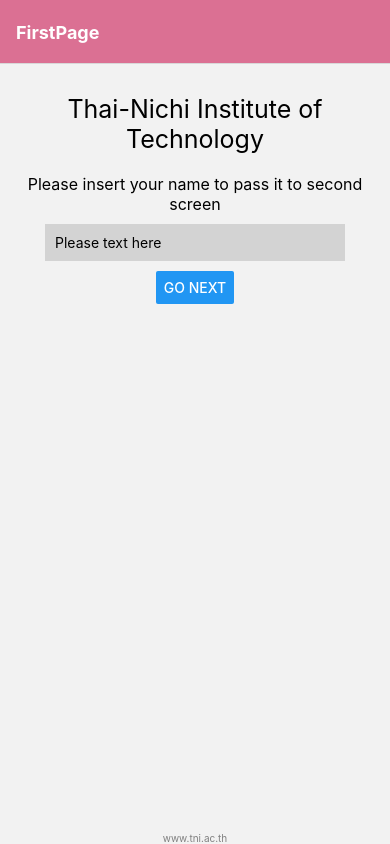
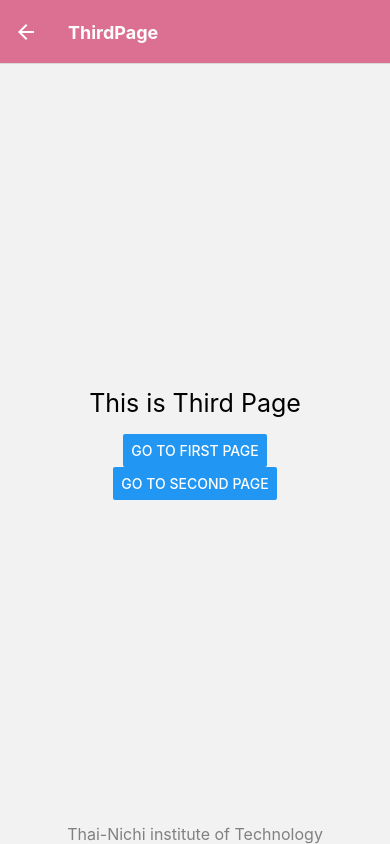
Before and after one commit to TeGun13/1913110316_ReactNative, a React Native app: screen /ThirdPage in a window 390 px wide. Built offline with nearby package versions, Linux system fonts and the light colour scheme.

Commit message:
Practice6_Recap_Stack

```diff
--- a/App.js
+++ b/App.js
@@ -8,8 +8,13 @@
 // import HomePost from "./screens/HomePost";
 // import CreatePost from "./screens/CreatePost";
 
-import FirstPage from "./screens/FirstPage";
-import SecondPage from "./screens/SecondPage";
+// import FirstPage from "./screens/FirstPage";
+// import SecondPage from "./screens/SecondPage";
+
+import FirstPage from "./pages/FirstPage";
+import SecondPage from "./pages/SecondPage";
+import ThirdPage from "./pages/ThirdPage";
+
 // function HomeScreen({ navigation }) {
 //   return (
 //     <View style={{ flex: 1, alignItems: "center", justifyContent: "center" }}>
@@ -55,6 +60,7 @@
 
         <Stack.Screen name="FirstPage" component={FirstPage}></Stack.Screen>
         <Stack.Screen name="SecondPage" component={SecondPage}></Stack.Screen>
+        <Stack.Screen name="ThirdPage" component={ThirdPage}></Stack.Screen>
       </Stack.Navigator>
     </NavigationContainer>
   );
--- a/components/styles.js
+++ b/components/styles.js
@@ -1,4 +1,4 @@
-import { StyleSheet, Text, View } from "react-native";
+import { StyleSheet } from "react-native";
 
 const styles = StyleSheet.create({
   container: {
@@ -6,13 +6,15 @@
     justifyContent: "center",
     alignItems: "center",
   },
-  title: {
-    fontSize: 20,
-    fontWeight: "bold",
+  textTopStyle: {
+    fontSize: 25,
+    textAlign: "center",
+    marginBottom: 16,
   },
-  warning: {
-    fontSize: 15,
-    color: "red",
+  textBottomSytel: {
+    fontSize: 16,
+    textAlign: "center",
+    color: "gray",
   },
 });
 
--- /dev/null
+++ b/pages/FirstPage.js
@@ -0,0 +1,34 @@
+import { StyleSheet, Text, View, SafeAreaView, Button } from "react-native";
+import React from "react";
+import styles1 from "../components/styles";
+
+const FirstPage = ({ navigation }) => {
+  return (
+    <SafeAreaView style={{ flex: 1 }}>
+      <View style={styles1.container}>
+        <View>
+          <Text style={styles1.textTopStyle}>This is the First Page</Text>
+        </View>
+
+        <Button
+          title="Go to Second page"
+          onPress={() => navigation.navigate("SecondPage")}
+        />
+        <Button
+          title="Go to Third page"
+          onPress={() => navigation.navigate("ThirdPage")}
+        />
+      </View>
+
+      <View style={{ justifyContent: "flex-end", alignItems: "center" }}>
+        <Text style={styles1.textBottomSytel}>
+          Thai-Nichi institute of Technology
+        </Text>
+      </View>
+    </SafeAreaView>
+  );
+};
+
+export default FirstPage;
+
+const styles = StyleSheet.create({});
--- /dev/null
+++ b/pages/SecondPage.js
@@ -0,0 +1,32 @@
+import { View, Text, SafeAreaView, Button } from "react-native";
+import React from "react";
+import styles1 from "../components/styles";
+
+const SecondPage = ({ navigation }) => {
+  return (
+    <SafeAreaView style={{ flex: 1 }}>
+      <View style={styles1.container}>
+        <View>
+          <Text style={styles1.textTopStyle}>This is Second Page</Text>
+        </View>
+
+        <Button
+          title="Go to First page"
+          onPress={() => navigation.navigate("FirstPage")}
+        />
+        <Button
+          title="Go to Third page"
+          onPress={() => navigation.navigate("ThirdPage")}
+        />
+      </View>
+
+      <View style={{ justifyContent: "flex-end", alignItems: "center" }}>
+        <Text style={styles1.textBottomSytel}>
+          Thai-Nichi institute of Technology
+        </Text>
+      </View>
+    </SafeAreaView>
+  );
+};
+
+export default SecondPage;
--- /dev/null
+++ b/pages/ThirdPage.js
@@ -0,0 +1,33 @@
+import { View, Text, SafeAreaView, Button } from "react-native";
+import React from "react";
+import styles1 from "../components/styles";
+
+const ThirdPage = ({ navigation }) => {
+  return (
+    <SafeAreaView style={{ flex: 1 }}>
+      <View style={styles1.container}>
+        <View>
+          <Text style={styles1.textTopStyle}>This is Third Page</Text>
+        </View>
+
+        <Button
+          title="Go to First page"
+          onPress={() => navigation.navigate("FirstPage")}
+        />
+
+        <Button
+          title="Go to Second page"
+          onPress={() => navigation.navigate("SecondPage")}
+        />
+      </View>
+
+      <View style={{ justifyContent: "flex-end", alignItems: "center" }}>
+        <Text style={styles1.textBottomSytel}>
+          Thai-Nichi institute of Technology
+        </Text>
+      </View>
+    </SafeAreaView>
+  );
+};
+
+export default ThirdPage;
```
